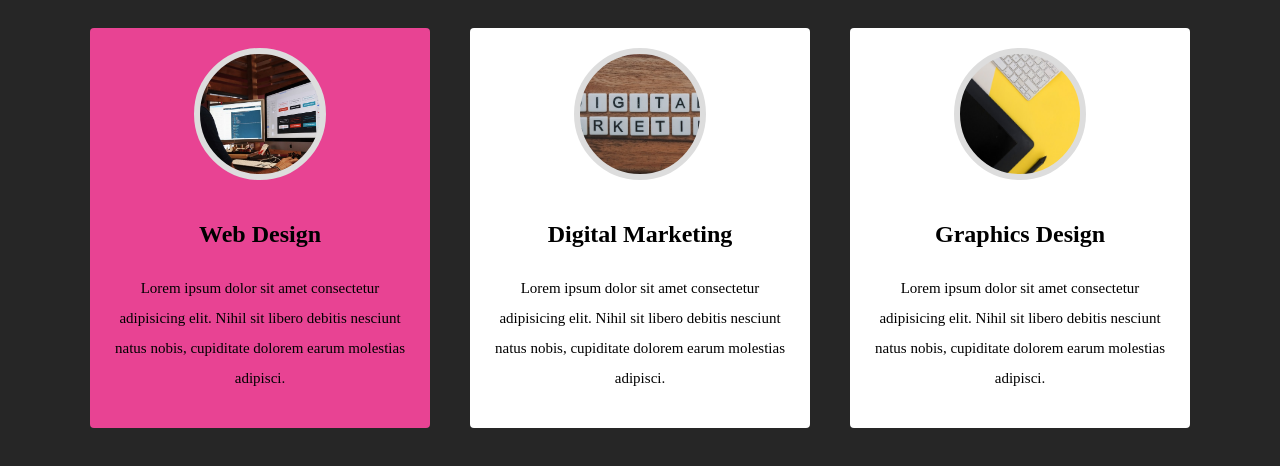
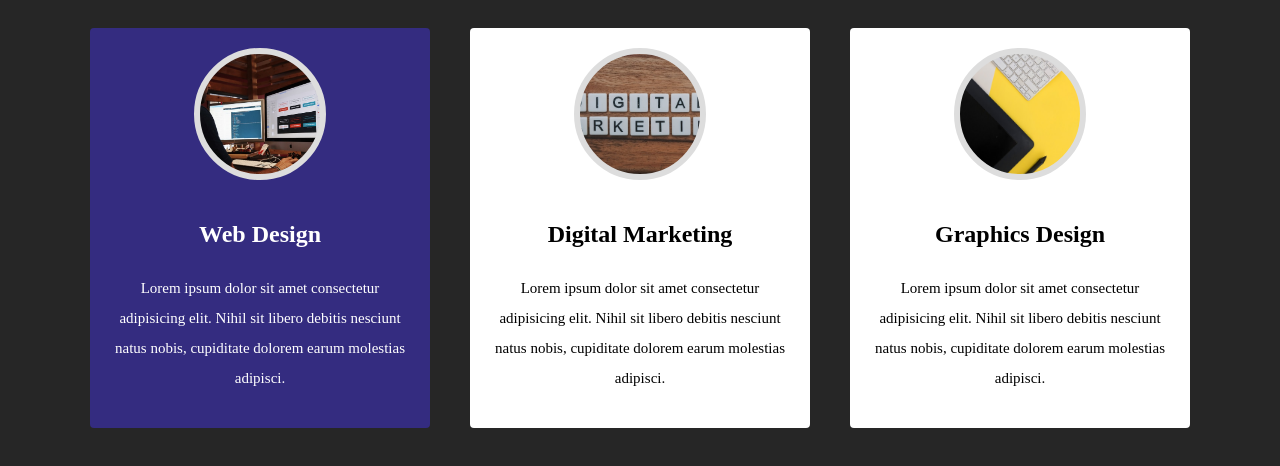
Before and after one commit to naimulHabib/flex-grid, a plain HTML site: page 1.Service section/index.html in a window 1280 px wide. In both pictures the pointer is over the element 260 px from the left and 228 px from the top of the page. Drawn offline with Linux system fonts and the light colour scheme.

Commit message:
correction

```diff
--- a/1.Service section/style.css
+++ b/1.Service section/style.css
@@ -60,6 +60,6 @@ body{
     line-height: 30px;
 }
 .single-box:hover{
-    background: #e84393;
-    color: #000;
+    background: #342c80;
+    color: #fff;
 }
```
